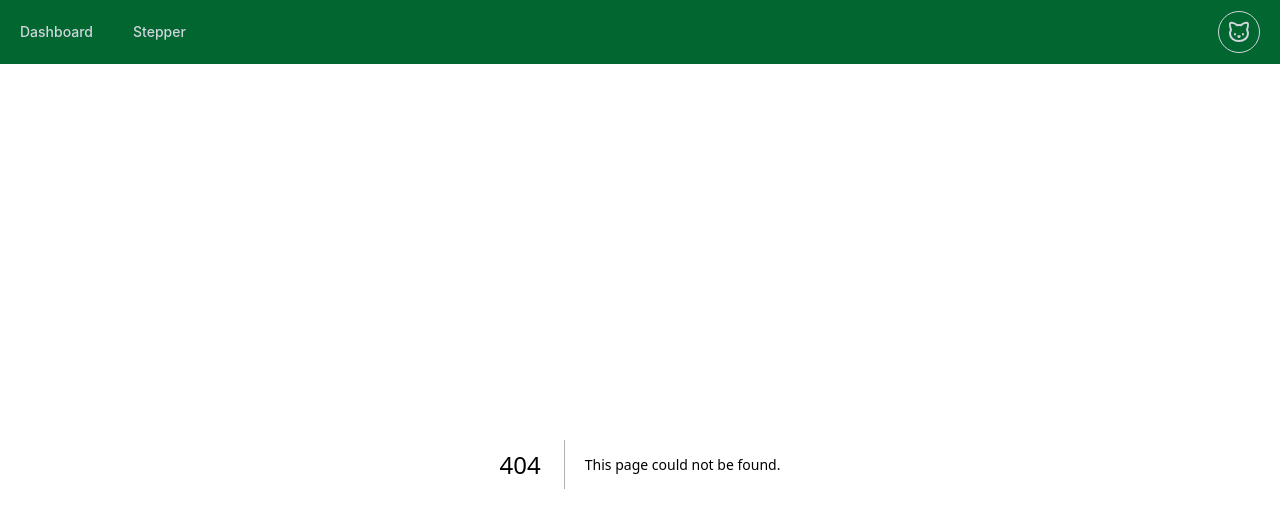
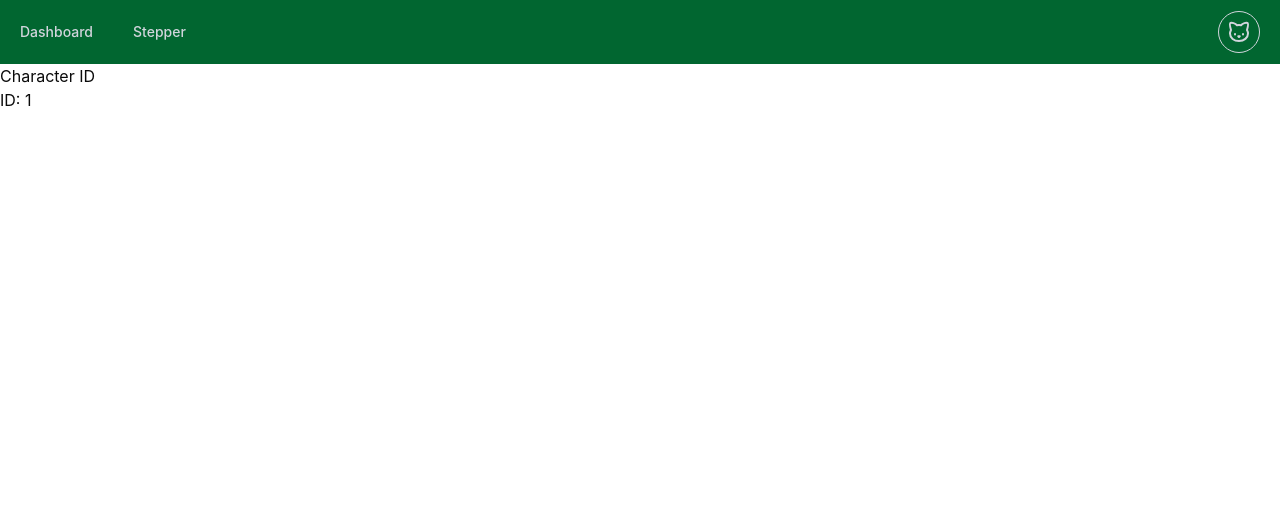
Before and after one commit to jlusong15/my-next-app, a Next.js app: page /character/1 in a window 1280 px wide. Before the commit this address had no page. Shown: the top 528 px of the page. Built offline with nearby package versions, Linux system fonts and the light colour scheme.

Commit message:
Fix vscode launcher and add new character page with id

```diff
--- /dev/null
+++ b/app/character/[id]/page.tsx
@@ -0,0 +1,14 @@
+"use client"
+
+import { useParams } from "next/navigation"
+
+export default function ViewCharacter() {
+  const params = useParams<{ id: string }>()
+
+  return (
+    <div>
+      <h1>Character ID</h1>
+      <p>ID: {params.id}</p>
+    </div>
+  )
+}
--- /dev/null
+++ b/app/character/page.tsx
@@ -0,0 +1,3 @@
+export default function Character() {
+	return <div>Character not found</div>
+}
```
